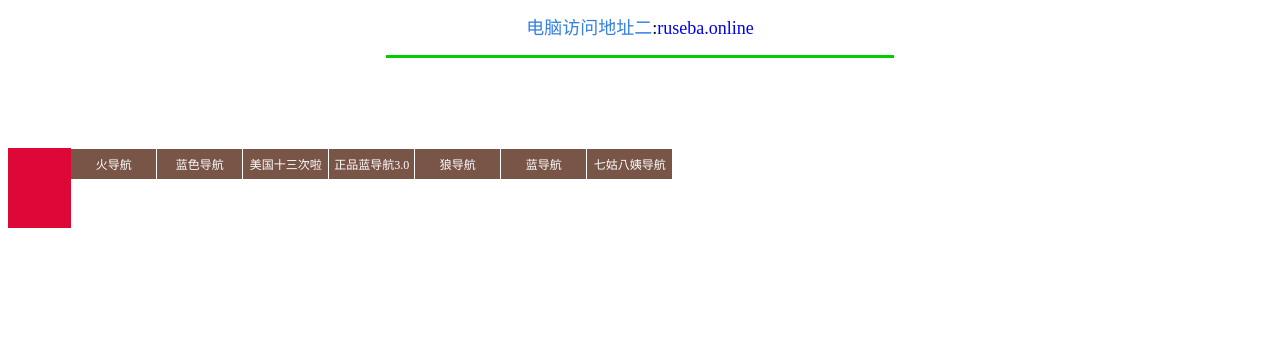
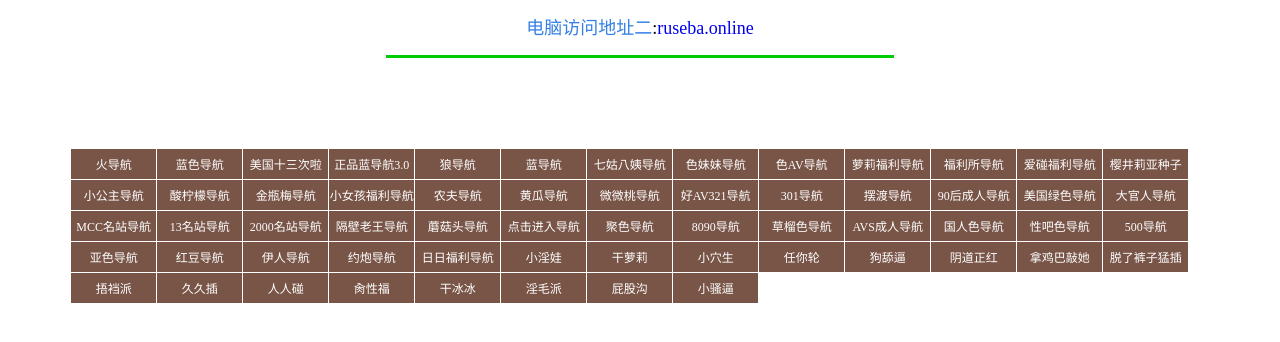
Before and after one commit to zhifa/buyashipintk.github.com, a plain HTML site: page index.html in a window 1280 px wide. Shown: the part 308-650 px from the top of the page. Drawn offline with Linux system fonts and the light colour scheme.

Commit message:
Update index.html

```diff
--- a/index.html
+++ b/index.html
@@ -127,7 +127,59 @@ background:#795548;float: left;text-align: center;padding: 6px 0px;margin: 1px 1
 <a href="http://www.selangdh.com/" target="_blank" title="1"><li>狼导航</li></a>
 <a href="http://www.ldh30.com/" target="_blank" title="1"><li>蓝导航</li></a>
 	<a href="http://www.7u8edh.com/" target="_blank" title="1"><li>七姑八姨导航</li></a>
-
+<a href="http://www.225dh.com/" target="_blank" title="1"><li>色妹妹导航</li></a>
+	<a href="http://www.seavdh.com/" target="_blank" title="1"><li>色AV导航</li></a>
+	<a href="http://www.llfldh.com/" target="_blank" title="1"><li>萝莉福利导航</li></a>
+	<a href="http://www.flsuo.com/" target="_blank" title="1"><li>福利所导航</li></a>
+	<a href="http://www.aiporndh.com" target="_blank" title="1"><li>爱碰福利导航</li></a>
+	<a href="http://a.bianzuobl234.com/in.asp?user=buyashipin" target="_blank" title="1"><li>樱井莉亚种子</li></a>
+	<a href="http://www.xgz33.com/" target="_blank" title="1"><li>小公主导航</li></a>
+	<a href="http://www.snmdh.xyz/" target="_blank" title="1"><li>酸柠檬导航</li></a>
+	<a href="http://www.jpmdh.xyz/" target="_blank" title="1"><li>金瓶梅导航</li></a>
+	<a href="http://www.xlldt.cn/" target="_blank" title="1"><li>小女孩福利导航</li></a>
+	<a href="http://nf1.xyz/" target="_blank" title="1"><li>农夫导航</li></a>
+	<a href="http://www.huangguadh.com/" target="_blank" title="1"><li>黄瓜导航</li></a>
+	<a href="http://www.vivitao.com/" target="_blank" title="1"><li>微微桃导航</li></a>
+	<a href="http://www.utav.club/" target="_blank" title="1"><li>好AV321导航</li></a>
+	<a href="http://www.301dh.xyz/" target="_blank" title="1"><li>301导航</li></a>
+	<a href="http://baidudh.net/" target="_blank" title="1"><li>摆渡导航</li></a>
+	<a href="http://www.90hdh.info/" target="_blank" title="1"><li>90后成人导航</li></a>
+<a href="http://www.mglsdh.pw/" target="_blank" title="1"><li>美国绿色导航</li></a>
+<a href="http://www.dgrdh.top/" target="_blank" title="1"><li>大官人导航</li></a>
+<a href="http://www.mccdh3.pw/" target="_blank" title="1"><li>MCC名站导航</li></a>
+<a href="http://www.13mzdh.info/" target="_blank" title="1"><li>13名站导航</li></a>
+<a href="http://www.2000dh.top" target="_blank" title="1"><li>2000名站导航</li></a>
+<a href="http://www.gblw.biz/" target="_blank" title="1"><li>隔壁老王导航</li></a>
+<a href="http://mogutou.pw/" target="_blank" title="1"><li>蘑菇头导航</li></a>
+<a href="http://www.djjrdh.com" target="_blank" title="1"><li>点击进入导航</li></a>
+<a href="http://www.jsavdh.pw" target="_blank" title="1"><li>聚色导航</li></a>
+<a href="http://www.8090dh.top/" target="_blank" title="1"><li>8090导航</li></a>
+<a href="http://www.cldh99.pw" target="_blank" title="1"><li>草榴色导航</li></a>
+<a href="http://www.avs66.pw/" target="_blank" title="1"><li>AVS成人导航</li></a>
+<a href="http://www.grdh99.pw/" target="_blank" title="1"><li>国人色导航</li></a>
+<a href="http://www.xbdh8.top/" target="_blank" title="1"><li>性吧色导航</li></a>
+<a href="http://www.500daohang.com/" target="_blank" title="1"><li>500导航</li></a>
+<a href="http://yasedh.xyz/" target="_blank" title="1"><li>亚色导航</li></a>
+<a href="http://hongdoudh.xyz/" target="_blank" title="1"><li>红豆导航</li></a>
+<a href="http://www.soav33.com/" target="_blank" title="1"><li>伊人导航</li></a>
+<a href="http://yuepaodh.top/" target="_blank" title="1"><li>约炮导航</li></a>
+<a href="http://www.16880.cf/" target="_blank" title="1"><li>日日福利导航</li></a>
+<a href="http://a.100cilala.com/click.php?sid=12805" target="_blank" title="1"><li>小淫娃</li></a>
+<a href="http://a.diguoo.in/click.php?sid=13430" target="_blank" title="1"><li>干萝莉</li></a>
+<a href="http://a.jjlian.info/" target="_blank" title="1"><li>小穴生</li></a>
+<a href="http://www.viop878.bid" target="_blank" title="1"><li>任你轮</li></a>
+<a href="http://www.cvxb678.win/" target="_blank" title="1"><li>狗舔逼</li></a>
+<a href="http://www.kkan689.win" target="_blank" title="1"><li>阴道正红</li></a>
+<a href="http://www.klop999.win/" target="_blank" title="1"><li>拿鸡巴敲她</li></a>
+<a href="http://www.jkhl5474.win/" target="_blank" title="1"><li>脱了裤子猛插</li></a>
+<a href="http://www.zhantt568.bid/" target="_blank" title="1"><li>捂裆派</li></a>
+<a href="http://www.cvxb788.win/" target="_blank" title="1"><li>久久插</li></a>
+<a href="http://www.aw520.net" target="_blank" title="1"><li>人人碰</li></a>
+<a href="http://www.fusii099.win" target="_blank" title="1"><li>肏性福</li></a>
+<a href="http://www.sdaf888.win/" target="_blank" title="1"><li>干冰冰</li></a>
+<a href="http://www.rtyu890.win" target="_blank" title="1"><li>淫毛派</li></a>
+<a href="http://www.dsfh346.win/" target="_blank" title="1"><li>屁股沟</li></a>
+<a href="http://www.sexinin.com/" target="_blank" title="1"><li>小骚逼</li></a>
 
 
 
```
